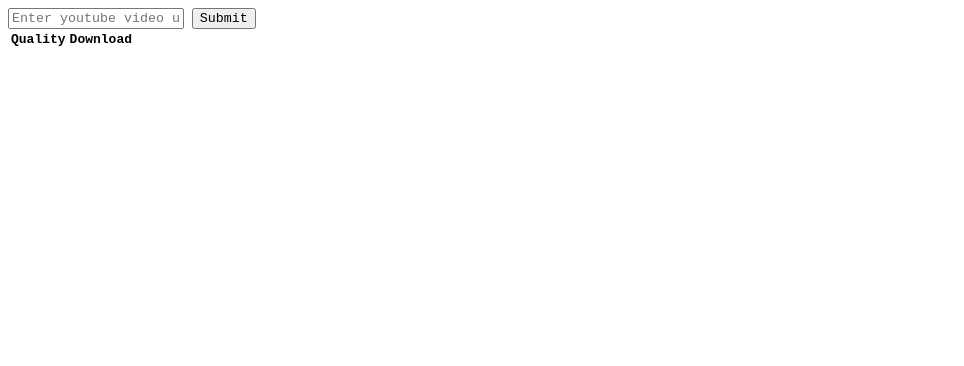
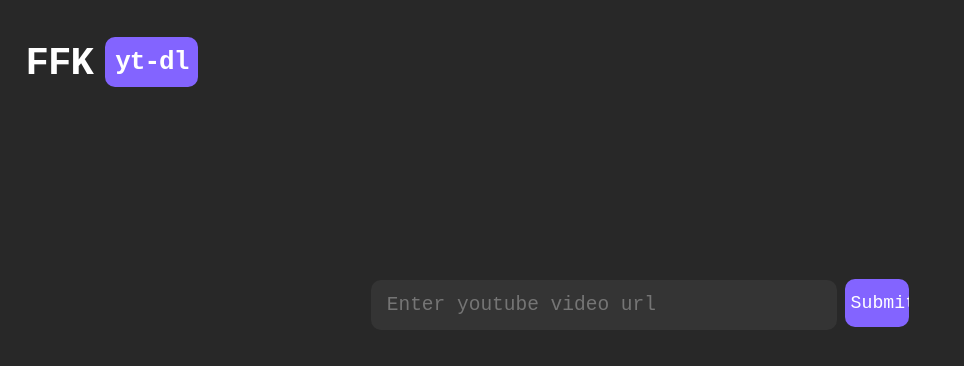
Before and after one commit to Stoozy/ffk-ytdl-website, a website: page public/index.html in a window 1280 px wide. Shown: the whole page, without its empty margins (0-964 px from the left). Drawn offline with nearby package versions, Linux system fonts and the light colour scheme.

Commit message:
Base Website

```diff
--- a/public/index.html
+++ b/public/index.html
@@ -3,17 +3,26 @@
 <head>
     <meta charset="UTF-8">
     <title>FFK Youtube Video Downloader</title>
+    <link href="https://fonts.googleapis.com/css2?family=DM+Mono&display=swap" rel="stylesheet">
     <link rel="stylesheet" href="style/main.css">
 </head>
 <script src="js/main.js"></script>
 <body>
+    <div id="logo">
+        <h4>FFK <span id="ytd">yt-dl</span></h4>
+    </div>
+    <div id="cr">&#169; FFK</div>
+    <center>
+        <div id="input-container">
             <input id="url" type="text" placeholder="Enter youtube video url"/>
             <input id="submit" onclick="get_links()" type="submit"/>
+        </div>
         <table id="links">
             <tr>
                 <th>Quality</th>
                 <th>Download</th>
             </tr>
         </table>
+    </center>
 </body>
 </html>
--- a/public/style/main.css
+++ b/public/style/main.css
@@ -1,3 +1,82 @@
+/**
+    Purple: 8364FF
+    White: FFFFFF
+    Dark: 343434
+    Fill: 282828
+**/
+
 *{
     font-family: monospace;
 }
+
+body, html {
+    background-color: #282828;
+    margin: 0;
+    padding: 0;
+}
+
+#logo {
+    position: absolute;
+    top: -10px;
+    left: 2vw;
+    font-family: monospace;
+    color: white;
+    font-size: 3rem;
+    letter-spacing: -1px;
+    word-spacing: -10px;
+}
+
+#logo #ytd {
+    font-size: 2rem;
+    background-color: #8364FF;
+    border-radius: 10px;
+    padding: 10px;
+    position: relative;
+    top: -5px;
+}
+
+#cr {
+    position: absolute;
+    margin-top: 5vh;
+    right: 2.5vw;
+    font-size: 3rem;
+    color: #343434;
+    font-family: 'DM Mono', monospace;
+    top: -10px;
+    letter-spacing: -2px;
+    word-spacing: 00px;
+}
+
+#input-container {
+    width: 100%;
+    position: relative;
+    top: 35vh;
+}
+
+#url {
+    background-color: #343434;
+    border: 0;
+    width: 35%;
+    height: 6vh;
+    color: white;
+    padding-left: 1.2vw;
+    font-size: 1.5rem;
+    border-radius: 10px;
+}
+
+#submit {
+    background-color: #8364FF;
+    border: 0;
+    height: 6vh;
+    width: 5vw;
+    border-radius: 10px;
+    position: relative;
+    top: -2px;
+    color: white;
+    font-size: 1.4rem;
+    font-family: monospace;
+}
+
+table {
+    visibility: hidden;
+}
```
Also changed, not shown: 1 other file. Lines whose indentation alone changed are shown as unchanged.
